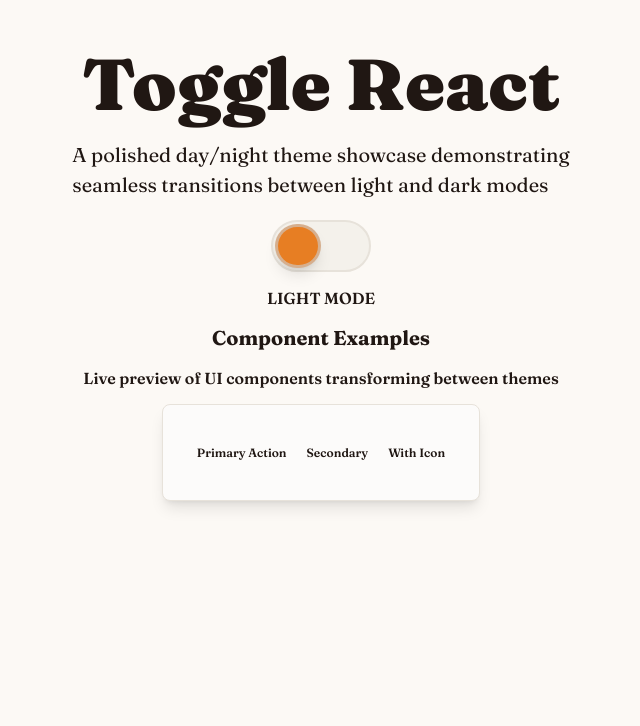
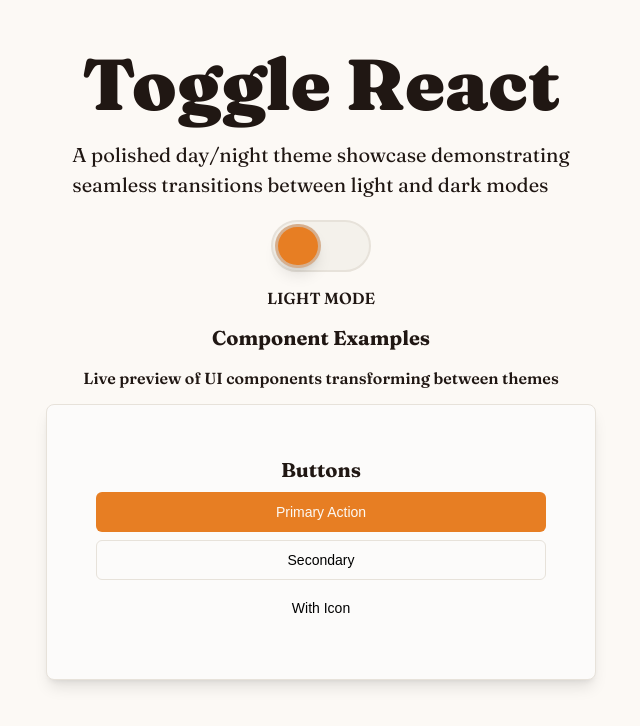
Before and after one commit to nasrinmgh/Toggle-page-react, a React (Create React App) app: page / in a window 1280 px wide. Shown: the top 726 px of the page, without its empty margins (319-959 px from the left). Built offline with nearby package versions, Linux system fonts and the light colour scheme.

Commit message:
button component design

```diff
--- a/src/App.css
+++ b/src/App.css
@@ -86,6 +86,13 @@ input:checked + .slider {
   transition:
     transform 200ms ease-out,
     colors 500ms ease;
+  display: flex;
+  flex-direction: column;
+  justify-content: center;
+  align-items: center;
+  width: 500px;
+  height: 226px;
+  gap: var(--gap-2);
 }
 
 .card:hover {
@@ -106,6 +113,50 @@ input:checked + .slider {
     0 4px 6px -4px rgba(6, 182, 212, 0.05);
 }
 
+.button {
+  display: inline-flex;
+  align-items: center;
+  justify-content: center;
+  white-space: nowrap;
+  border-radius: 6px;
+  font-size: 14px;
+  font-weight: 500;
+  padding: 8px 16px;
+  width: 450px;
+  height: 40px;
+  transition: colors 150ms ease;
+}
+
+.button-primary {
+  background-color: hsl(var(--primary));
+  color: hsl(var(--primary-foreground));
+  border: var(--border);
+}
+
+.button-primary:hover {
+  background-color: hsl(var(--primary) / 0.9);
+}
+
+.button-outline {
+  background-color: transparent;
+  border: 1px solid hsl(var(--input));
+}
+
+.button-outline:hover {
+  background-color: hsl(var(--accent));
+  color: hsl(var(--accent-foreground));
+}
+
+.button-ghost {
+  background-color: transparent;
+  border: transparent;
+}
+
+.button-ghost:hover {
+  background-color: hsl(var(--accent));
+  color: hsl(var(--accent-foreground));
+}
+
 .badge {
   display: inline-flex;
   align-items: center;
@@ -115,3 +166,24 @@ input:checked + .slider {
   font-weight: 600;
   transition: colors 500ms ease;
 }
+
+.badge-default {
+  background-color: hsl(var(--primary));
+  color: hsl(var(--primary-foreground));
+}
+
+.badge-secondary {
+  background-color: hsl(var(--secondary));
+  color: hsl(var(--secondary-foreground));
+}
+
+.badge-outline {
+  background-color: transparent;
+  border: 1px solid hsl(var(--border));
+  color: hsl(var(--foreground));
+}
+
+.badge-destructive {
+  background-color: hsl(var(--destructive));
+  color: hsl(var(--destructive-foreground));
+}
--- a/src/Components/Badge.jsx
+++ /dev/null
@@ -1,9 +0,0 @@
-import React from "react";
-
-export default function Badge({ buttonType }) {
-  return (
-    <div className="badge">
-      <p>{buttonType}</p>
-    </div>
-  );
-}
--- /dev/null
+++ b/src/Components/Button.jsx
@@ -0,0 +1,5 @@
+import React from "react";
+
+export default function Button({ buttonType, className = "" }) {
+  return <button className={`button ${className}`}>{buttonType}</button>;
+}
--- a/src/Components/Card.jsx
+++ b/src/Components/Card.jsx
@@ -1,12 +1,13 @@
 import React from "react";
-import Badge from "./Badge";
+import Button from "./Button";
 
 export default function Card() {
   return (
     <div className="card">
-      <Badge buttonType={"Primary Action"} />
-      <Badge buttonType={"Secondary"} />
-      <Badge buttonType={" With Icon"} />
+      <h3>Buttons</h3>
+      <Button buttonType={"Primary Action"} className="button-primary" />
+      <Button buttonType={"Secondary"} className="button-outline" />
+      <Button buttonType={" With Icon"} className="button-ghost" />
     </div>
   );
 }
```
